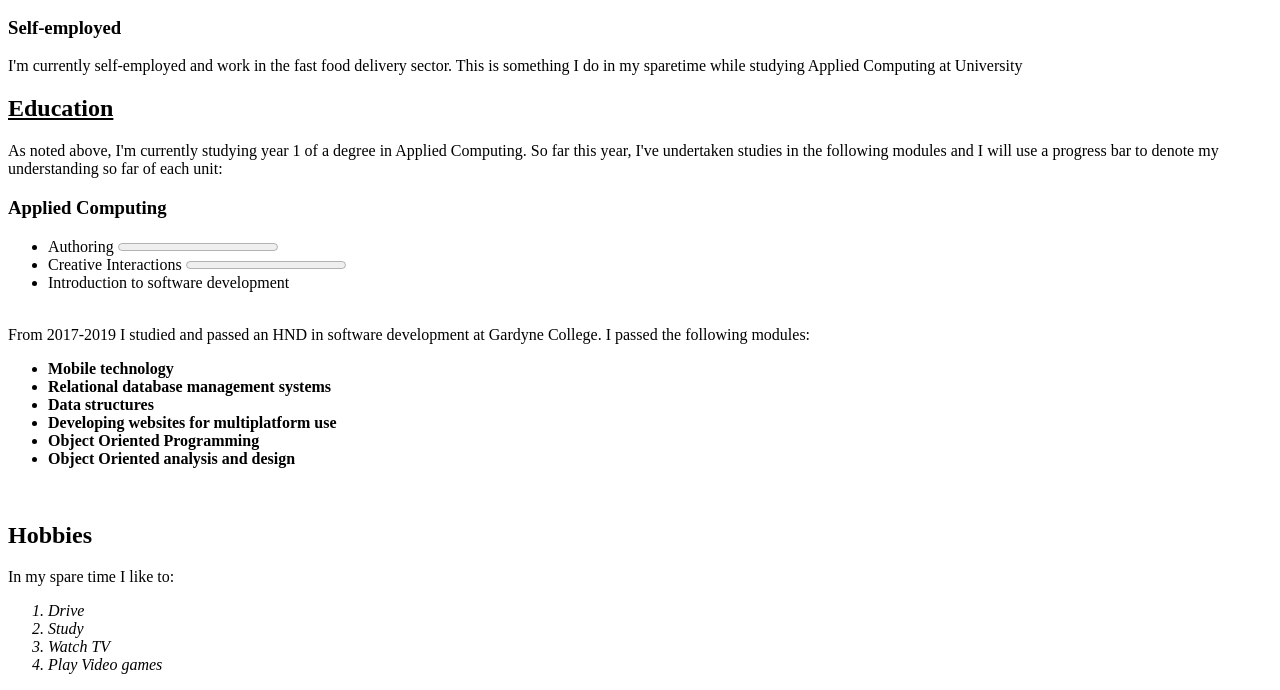
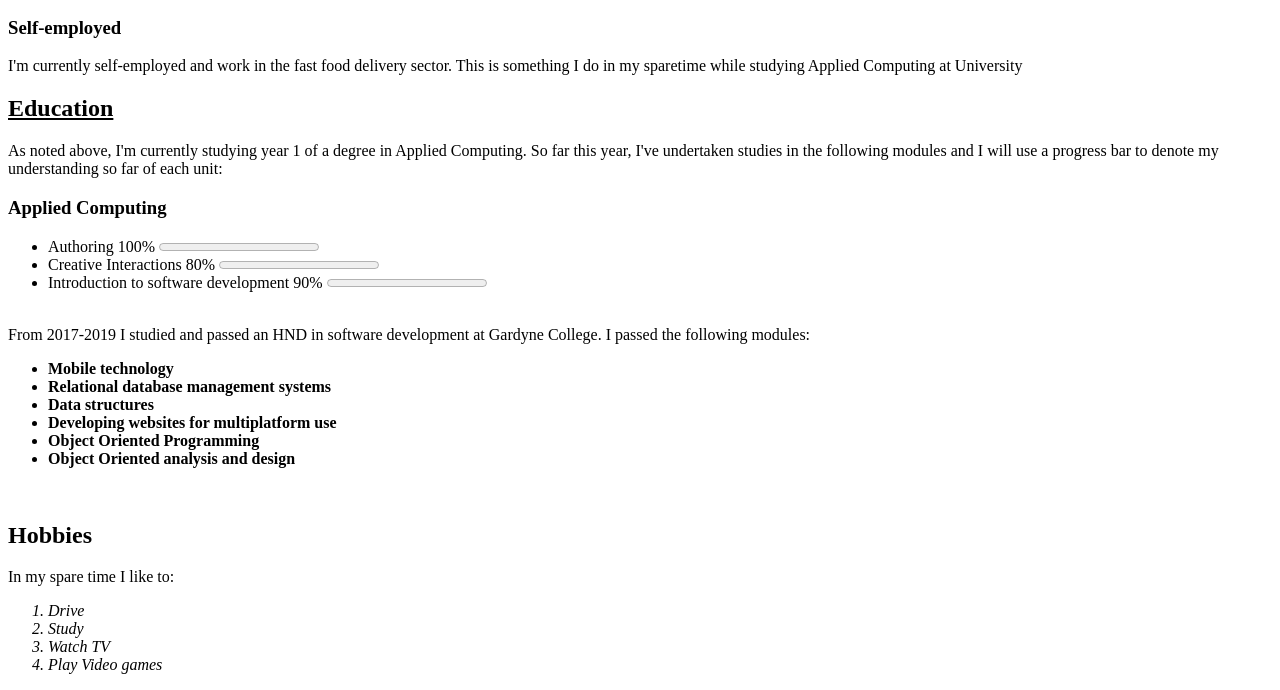
Before and after one commit to DanielNiven98/ac11002_labwork, a plain HTML site: page Unit_02/DanielNiven_CV.html in a window 1280 px wide. Shown: the part 157-847 px from the top of the page. Drawn offline with Linux system fonts and the light colour scheme.

Commit message:
Updated CV

```diff
--- a/Unit_02/DanielNiven_CV.html
+++ b/Unit_02/DanielNiven_CV.html
@@ -21,9 +21,9 @@
             <aside>
               <h3>Applied Computing</h3>
             <ul>
-              <li>Authoring <progress value=”100” max=”100”></li>
-              <li>Creative Interactions <progress value=”80” max=”100”></li>
-              <li>Introduction to software development</li>
+              <li>Authoring 100% <progress value=”100” max=”100”></li>
+              <li>Creative Interactions 80% <progress value=”80” max=”100”></li>
+              <li>Introduction to software development 90% <progress value=”90” max=”100”></li>
             </ul>
               <br>From 2017-2019 I studied and passed an HND in software development at Gardyne College. I passed the following modules:
               <ul>
```
